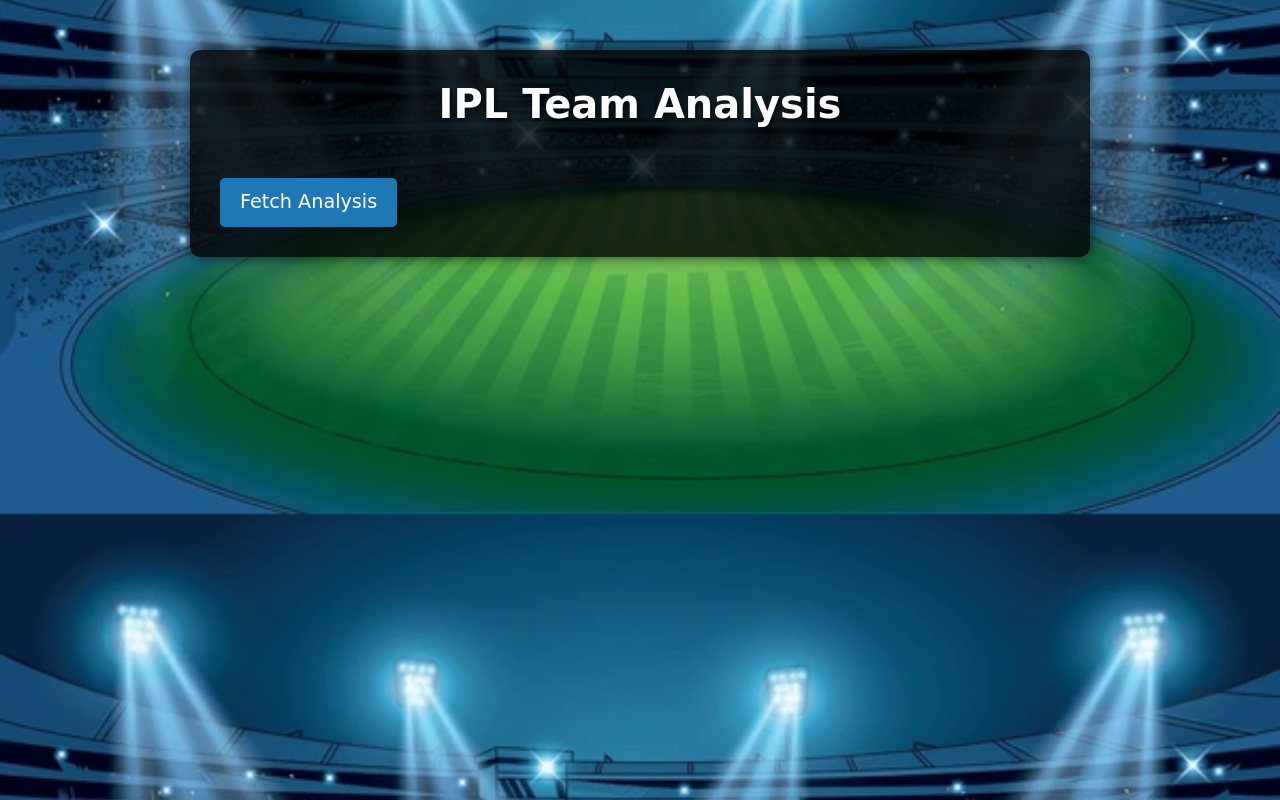
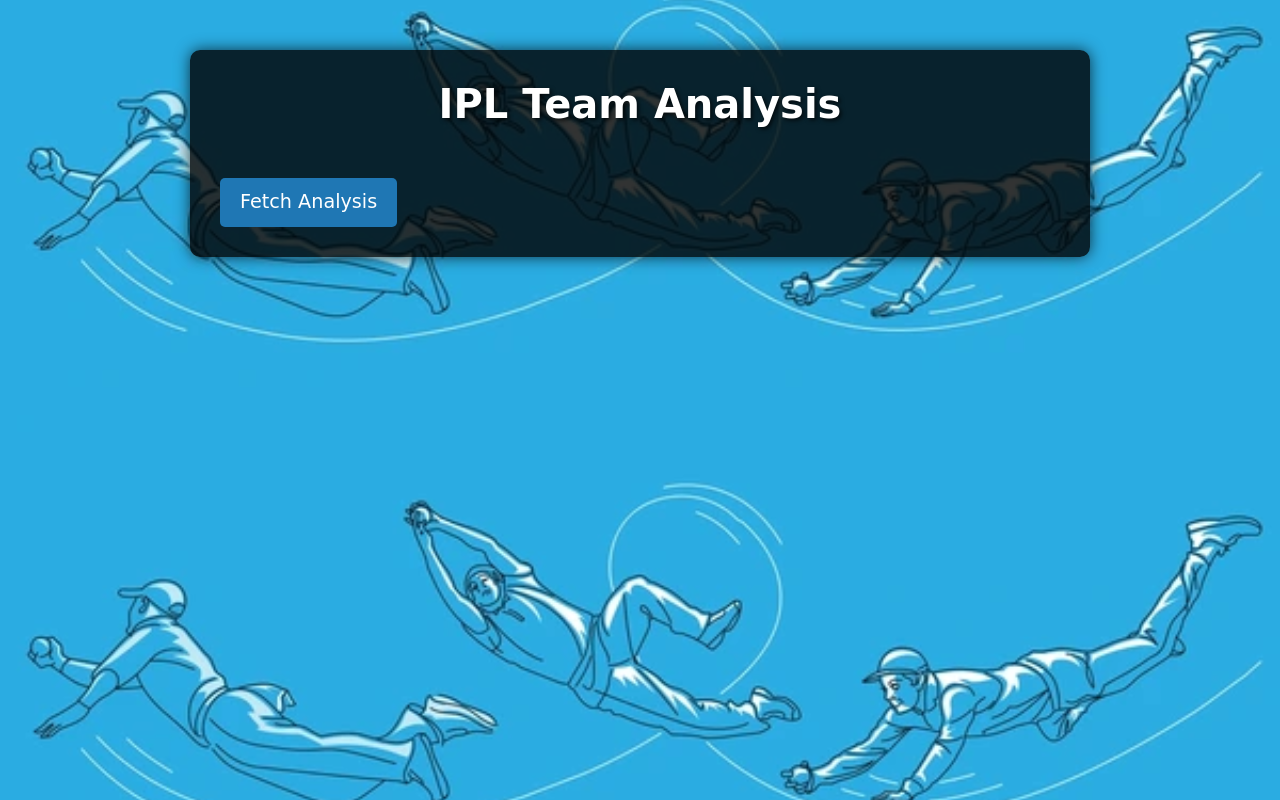
Before and after one commit to Shahid6174/IPL-Insights, a website: page public/analysis.html in a window 1280 px wide. Drawn offline with nearby package versions, Linux system fonts and the light colour scheme.

Commit message:
dive jpg

```diff
--- a/public/analysis.html
+++ b/public/analysis.html
@@ -11,7 +11,7 @@
     <style>
         body {
             font-family: 'Playwrite AU QLD', cursive;
-            background-image: url('images/cricket-bg.jpg'); /* Replace with your cricket-themed background image */
+            background-image: url('images/dive.jpg'); /* Replace with your cricket-themed background image */
             background-size: cover;
             background-position: center;
             color: #fff;
```
